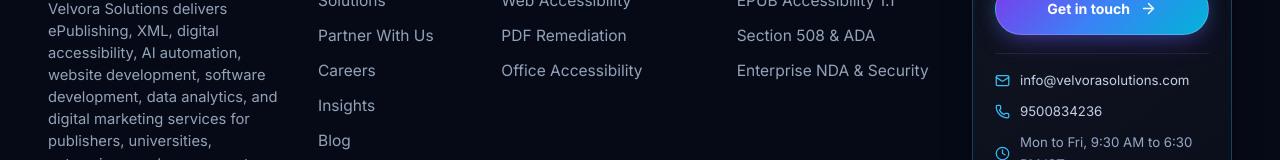
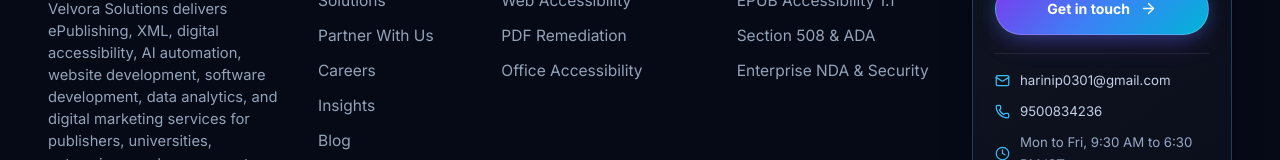
Before and after one commit to harini-paramasivam/demo_website, a React (Vite) app: page / in a window 1280 px wide. Shown: the part 7556-7716 px from the top of the page. Built offline with nearby package versions, Linux system fonts and the light colour scheme.

Commit message:
Update contact email to harinip0301@gmail.com across all pages and components

```diff
--- a/privacy-policy.html
+++ b/privacy-policy.html
@@ -394,7 +394,7 @@
         Pathirikuppam,<br>
         Cuddalore,<br>
         Tamilnadu &ndash; 606302<br><br>
-        <strong>Email:</strong> <a href="mailto:info@velvorasolutions.com">info@velvorasolutions.com</a><br>
+        <strong>Email:</strong> <a href="mailto:harinip0301@gmail.com">harinip0301@gmail.com</a><br>
         <strong>Phone:</strong> +91 9500834236
       </div>
 
--- a/src/data/site.js
+++ b/src/data/site.js
@@ -9,8 +9,8 @@ export const company = {
   introHeading: 'Your Content and Technology Partner, from Manuscript to Millions of Readers',
   introText:
     'Velvora Solutions is a content and technology services company. We combine ePublishing, XML, digital accessibility, AI automation, website development, software development, data analytics, and digital marketing to make your content well-structured, standards-compliant, discoverable, and usable by everyone, including people who rely on assistive technologies.',
-  email: 'info@velvorasolutions.com',
-  accessibilityEmail: 'accessibility@velvorasolutions.com',
+  email: 'harinip0301@gmail.com',
+  accessibilityEmail: 'harinip0301@gmail.com',
   phone: '9500834236',
   phoneFormatted: '+91 9500834236',
   office1: 'Velvora Solutions, Pathirikuppam, Thiruvantthipuram Post, Cuddalore 2',
@@ -23,7 +23,7 @@ export const company = {
   description:
     'Velvora Solutions delivers ePublishing, XML, digital accessibility, AI automation, website development, software development, data analytics, and digital marketing services for publishers, universities, enterprises, and government organizations worldwide.',
   accessibilityStatement:
-    'Velvora Solutions is committed to making our website accessible to everyone, including people with disabilities. We aim to conform to WCAG 2.2 Level AA. If you have difficulty using any part of this site or need content in another format, please contact us at accessibility@velvorasolutions.com and we will respond promptly.',
+    'Velvora Solutions is committed to making our website accessible to everyone, including people with disabilities. We aim to conform to WCAG 2.2 Level AA. If you have difficulty using any part of this site or need content in another format, please contact us at harinip0301@gmail.com and we will respond promptly.',
 };
 
 export const numbersStrip = [
--- a/src/pages/AboutCareers.jsx
+++ b/src/pages/AboutCareers.jsx
@@ -126,11 +126,11 @@ export default function AboutCareers() {
             <span className="pill"><i /> Current Openings</span>
             <h2 className="career-section-h2" style={{ color: '#ffffff' }}>Open Positions</h2>
             <p className="lead" style={{ color: '#cbd5e1', margin: '0 auto 2rem' }}>
-              We do not have open positions right now. Send your resume to <strong className="accent">careers@velvorasolutions.com</strong> and we will keep it on file.
+              We do not have open positions right now. Send your resume to <strong className="accent">harinip0301@gmail.com</strong> and we will keep it on file.
             </p>
             <div style={{ display: 'flex', justifyContent: 'center', gap: '14px', flexWrap: 'wrap' }}>
               <a
-                href="mailto:careers@velvorasolutions.com?subject=Resume%20Submission%20-%20Velvora%20Solutions"
+                href="mailto:harinip0301@gmail.com?subject=Resume%20Submission%20-%20Velvora%20Solutions"
                 className="btn btn--orange btn--lg"
               >
                 <span>Send Your Resume</span>
--- a/src/pages/PrivacyPolicy.jsx
+++ b/src/pages/PrivacyPolicy.jsx
@@ -124,7 +124,7 @@ export default function PrivacyPolicy() {
             <p style={{ margin: '0.5rem 0' }}>
               <Mail size={16} aria-hidden="true" style={{ verticalAlign: 'middle', marginRight: '6px' }} />
               Email:{' '}
-              <a href="mailto:info@velvorasolutions.com" className="tlink">info@velvorasolutions.com</a>
+              <a href="mailto:harinip0301@gmail.com" className="tlink">harinip0301@gmail.com</a>
             </p>
             <p style={{ margin: '0.5rem 0' }}>
               <Phone size={16} aria-hidden="true" style={{ verticalAlign: 'middle', marginRight: '6px' }} />
```
